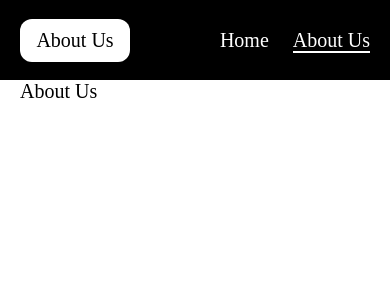
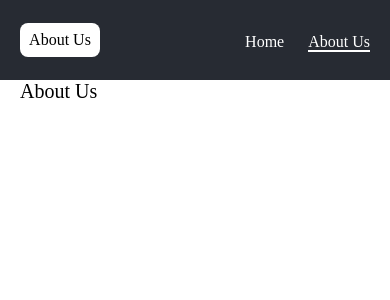
Before and after one commit to Dazmond-ru/React-2023-Q1, a React (Vite) app: page /about-us in a window 390 px wide. Shown: the top 300 px of the page. Built offline with nearby package versions, Linux system fonts and the light colour scheme.

Commit message:
refactor: change styles and structure components

```diff
--- a/src/components/Card/Card.module.scss
+++ b/src/components/Card/Card.module.scss
@@ -20,7 +20,7 @@
   &__image {
     overflow: hidden;
     & img {
-      border-radius: 12px;
+      border-radius: 0.5rem;
     }
   }
 
--- a/src/components/Card/Card.tsx
+++ b/src/components/Card/Card.tsx
@@ -23,7 +23,7 @@ class Card extends Component<CardState> {
           <p className={styles.card__status}>
             status: <span>{this.props.status}</span>
           </p>
-          <p className={styles.card__episodes}>episodes: {this.props.episodes}</p>
+          <p className={styles.card__episodes}>species: {this.props.species}</p>
         </div>
         <div className={styles.card__stats} data-testid="card-stats">
           <span>
--- a/src/components/Header/Header.module.scss
+++ b/src/components/Header/Header.module.scss
@@ -1,10 +1,10 @@
 .header {
   width: 100%;
-  height: 5rem;
+  min-height: 5rem;
   display: flex;
   justify-content: space-between;
   align-items: center;
-  background-color: black;
+  background-color: #272b33;
 
   &__container {
     display: flex;
@@ -15,7 +15,7 @@
   &__title {
     width: 110px;
     padding: 10px;
-    border-radius: 12px;
+    border-radius: 0.5rem;
     background: white;
     text-align: center;
   }
@@ -42,3 +42,16 @@
     }
   }
 }
+
+@media (max-width: 414px) {
+  .header {
+    font-size: 1rem;
+    &__title {
+      width: 80px;
+      padding: 8px;
+    }
+    &__nav a {
+      font-size: 1rem;
+    }
+  }
+}
--- a/src/components/Layout.tsx
+++ b/src/components/Layout.tsx
@@ -7,7 +7,11 @@ class Layout extends Component {
     return (
       <>
         <Header location={location} />
-        <Outlet />
+        <main className="main">
+          <div className="container">
+            <Outlet />
+          </div>
+        </main>
       </>
     )
   }
--- a/src/components/SearchBar/SearchBar.module.scss
+++ b/src/components/SearchBar/SearchBar.module.scss
@@ -2,7 +2,7 @@
   display: flex;
   align-items: center;
   gap: 10px;
-  margin: 1.5rem 0;
+  margin-bottom: 1.5rem;
   text-align: center;
 
   &__input {
@@ -15,7 +15,7 @@
 
     &:focus {
       border-color: #2f51c4;
-      outline: none;
+
     }
   }
 
--- a/src/data/data.ts
+++ b/src/data/data.ts
@@ -6,7 +6,7 @@ export const data: CardsState = [
     name: 'Rick Sanchez',
     status: 'Alive',
     image: 'https://rickandmortyapi.com/api/character/avatar/1.jpeg',
-    episodes: 51,
+    species: 'Human',
     created: '04/11/2017',
     views: 7131,
     likes: 348,
@@ -16,7 +16,7 @@ export const data: CardsState = [
     name: 'Morty Smith',
     status: 'Alive',
     image: 'https://rickandmortyapi.com/api/character/avatar/2.jpeg',
-    episodes: 51,
+    species: 'Human',
     created: '04/11/2017',
     views: 6567,
     likes: 385,
@@ -26,7 +26,7 @@ export const data: CardsState = [
     name: 'Summer Smith',
     status: 'Alive',
     image: 'https://rickandmortyapi.com/api/character/avatar/3.jpeg',
-    episodes: 42,
+    species: 'Human',
     created: '04/11/2017',
     views: 5681,
     likes: 185,
@@ -36,7 +36,7 @@ export const data: CardsState = [
     name: 'Beth Smith',
     status: 'Alive',
     image: 'https://rickandmortyapi.com/api/character/avatar/4.jpeg',
-    episodes: 42,
+    species: 'Human',
     created: '04/11/2017',
     views: 6476,
     likes: 155,
@@ -46,7 +46,7 @@ export const data: CardsState = [
     name: 'Jerry Smith',
     status: 'Alive',
     image: 'https://rickandmortyapi.com/api/character/avatar/5.jpeg',
-    episodes: 39,
+    species: 'Human',
     created: '04/11/2017',
     views: 4562,
     likes: 760,
@@ -56,7 +56,7 @@ export const data: CardsState = [
     name: 'Abadango Cluster Princess',
     status: 'Alive',
     image: 'https://rickandmortyapi.com/api/character/avatar/6.jpeg',
-    episodes: 1,
+    species: 'Alien',
     created: '04/11/2017',
     views: 3472,
     likes: 218,
@@ -66,7 +66,7 @@ export const data: CardsState = [
     name: 'Abradolf Lincler',
     status: 'unknown',
     image: 'https://rickandmortyapi.com/api/character/avatar/7.jpeg',
-    episodes: 2,
+    species: 'Human',
     created: '04/11/2017',
     views: 845,
     likes: 952,
@@ -76,7 +76,7 @@ export const data: CardsState = [
     name: 'Adjudicator Rick',
     status: 'Dead',
     image: 'https://rickandmortyapi.com/api/character/avatar/8.jpeg',
-    episodes: 1,
+    species: 'Human',
     created: '04/11/2017',
     views: 2499,
     likes: 277,
@@ -86,7 +86,7 @@ export const data: CardsState = [
     name: 'Agency Director',
     status: 'Dead',
     image: 'https://rickandmortyapi.com/api/character/avatar/9.jpeg',
-    episodes: 1,
+    species: 'Human',
     created: '04/11/2017',
     views: 3767,
     likes: 231,
@@ -96,7 +96,7 @@ export const data: CardsState = [
     name: 'Alan Rails',
     status: 'Dead',
     image: 'https://rickandmortyapi.com/api/character/avatar/10.jpeg',
-    episodes: 1,
+    species: 'Human',
     created: '04/11/2017',
     views: 1689,
     likes: 477,
--- a/src/interfaces/interfaces.ts
+++ b/src/interfaces/interfaces.ts
@@ -3,10 +3,10 @@ export interface CardState {
   name: string
   status: string
   image: string
-  episodes: number
+  species: string
   created: string
-  views: number
-  likes: number
+  views?: number
+  likes?: number
 }
 
 export type CardsState = CardState[]
--- a/src/pages/AboutUs/AboutUs.tsx
+++ b/src/pages/AboutUs/AboutUs.tsx
@@ -2,13 +2,7 @@ import React, { Component } from 'react'
 
 class AboutUs extends Component {
   render() {
-    return (
-      <main className="main">
-        <div className="container">
-          <h1 data-testid="about-us">About Us</h1>
-        </div>
-      </main>
-    )
+    return <h1 data-testid="about-us">About Us</h1>
   }
 }
 
--- a/src/pages/Home/Home.tsx
+++ b/src/pages/Home/Home.tsx
@@ -5,14 +5,10 @@ import Cards from '../../components/Cards/Cards'
 class Home extends Component {
   render() {
     return (
-      <main className="main">
-        <div className="container">
-          <div data-testid="home">
-            <SearchBar />
-            <Cards />
-          </div>
-        </div>
-      </main>
+      <div data-testid="home">
+        <SearchBar />
+        <Cards />
+      </div>
     )
   }
 }
--- a/src/pages/NotFound/NotFound.tsx
+++ b/src/pages/NotFound/NotFound.tsx
@@ -2,13 +2,7 @@ import React, { Component } from 'react'
 
 class NotFound extends Component {
   render() {
-    return (
-      <main className="main">
-        <div className="container">
-          <h1>Page Not Found! (404)</h1>
-        </div>
-      </main>
-    )
+    return <h1>Page Not Found! (404)</h1>
   }
 }
 
```
